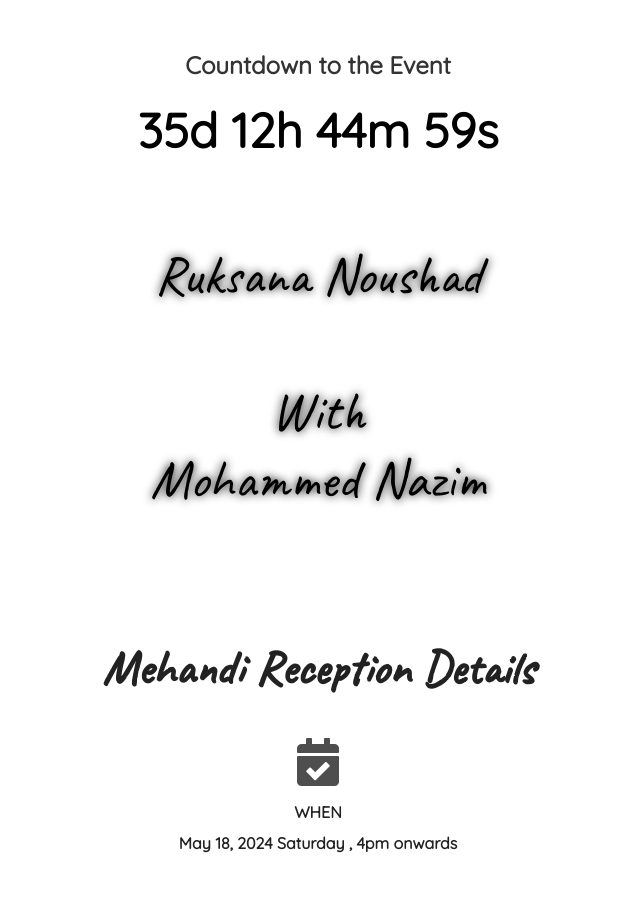
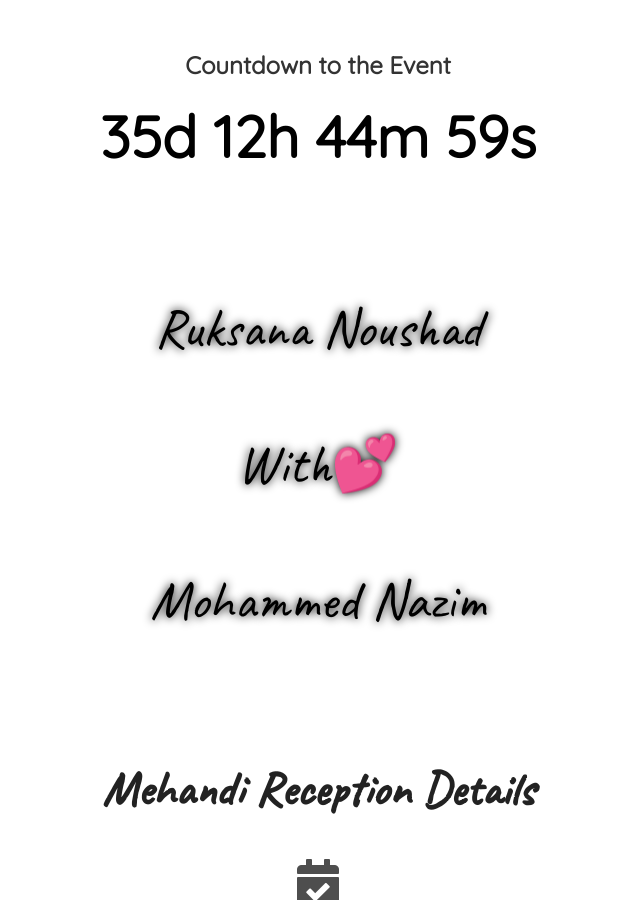
Before and after one commit to ajmal31/Ruksana-Nazim, a plain HTML site: page index.html in a window 1280 px wide. Shown: the part 802-1702 px from the top of the page, without its empty margins (322-962 px from the left). Drawn offline with Linux system fonts and the light colour scheme.

Commit message:
Refacored : Timer

```diff
--- a/index.html
+++ b/index.html
@@ -17,7 +17,8 @@
 
     .countdown {
       margin: 20px;
-      font-size: 48px;
+      margin-bottom: 60px;
+      font-size: 58px;
       /* Adjust font size for larger appearance */
       font-weight: bold;
       color: black;
@@ -104,7 +105,8 @@
       <!-- <span>(Granddaughter of Syed (late) & sharifa H And Basheer & Jameela)
       </span> -->
       <br>
-      With
+      With💕
+      <br>
       <br>
       Mohammed Nazim
       <br>
```
